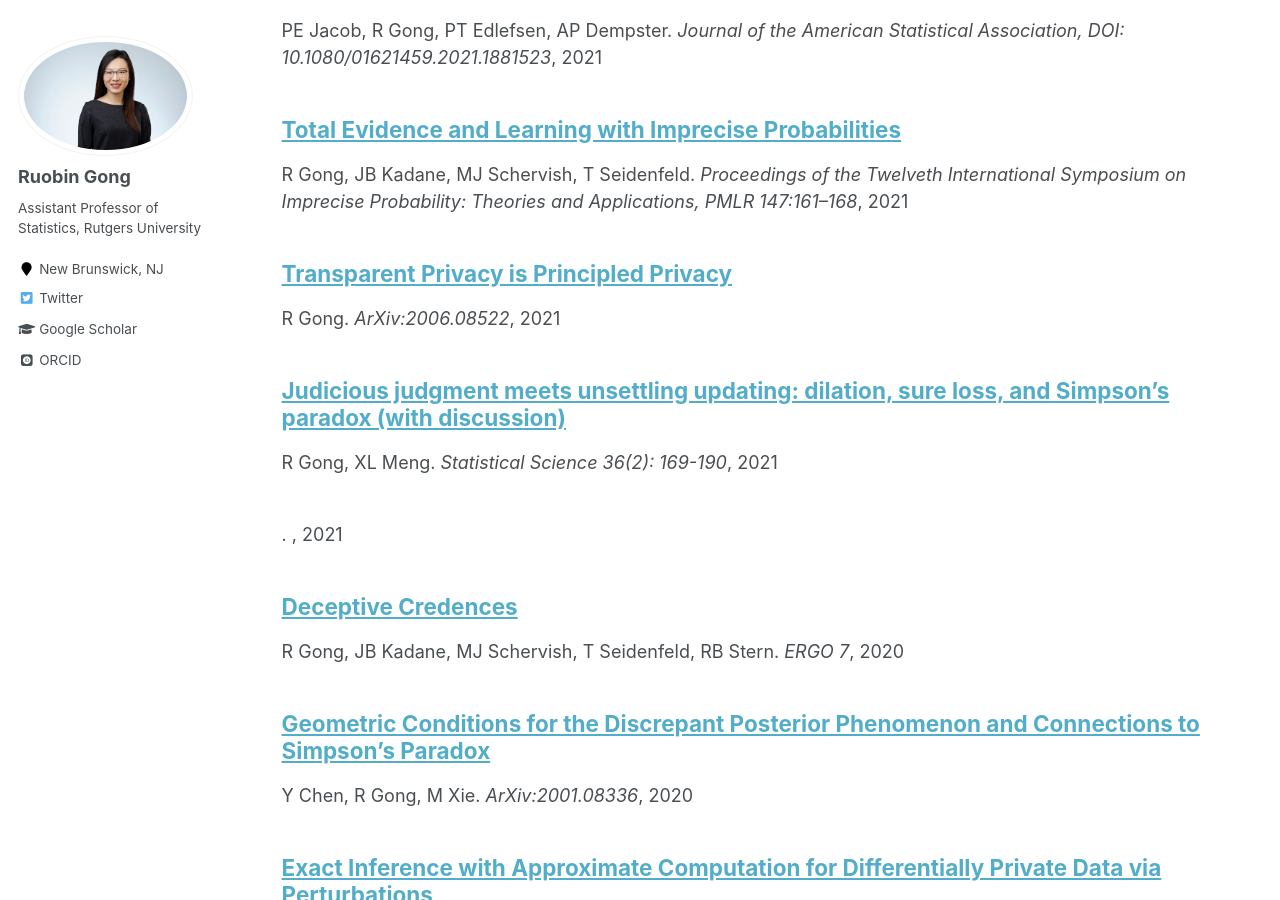
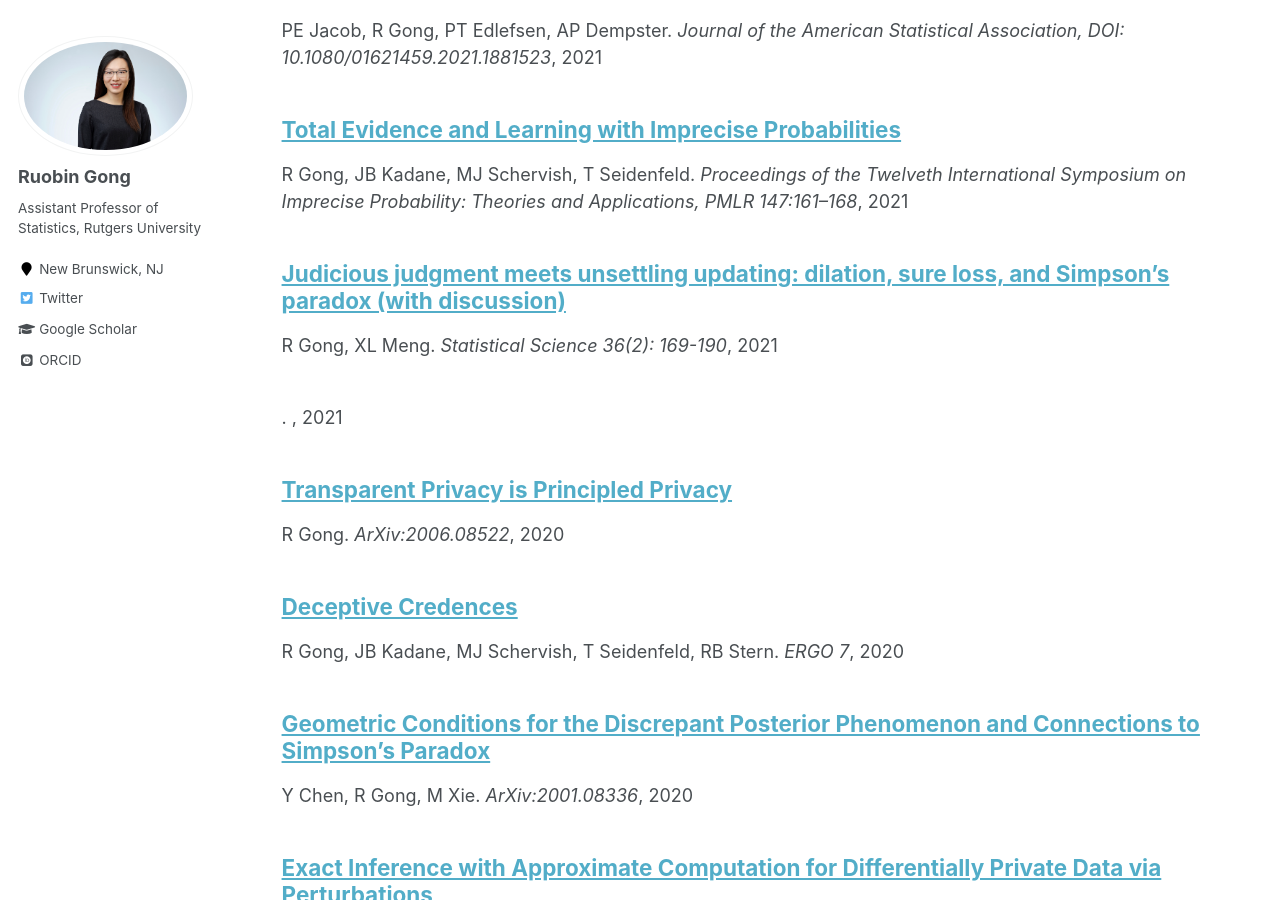
Before and after one commit to RuobinGong/RuobinGong.github.io, a Jekyll site: the page built from _pages/publications.md, in a window 1280 px wide and 900 px high, scrolled down 336 px. Built offline with Jekyll 4.4.1, drawn with Linux system fonts in a browser that asks for light colours; some web fonts are replaced.

Commit message:
Update and rename 2021-06-15-transparent.md to 2020-06-15-transparent.md

```diff
--- a/_publications/2021-06-15-transparent.md
+++ b/_publications/2020-06-15-transparent.md
@@ -1,9 +1,9 @@
 ---
 title: "Transparent Privacy is Principled Privacy"
 collection: publications
-permalink: /publication/2021-06-15-transparent
+permalink: /publication/2020-06-15-transparent
 excerpt: ''
-date: 2021-06-15
+date: 2020-06-15
 venue: 'ArXiv:2006.08522'
 author: 'R Gong'
 
```
